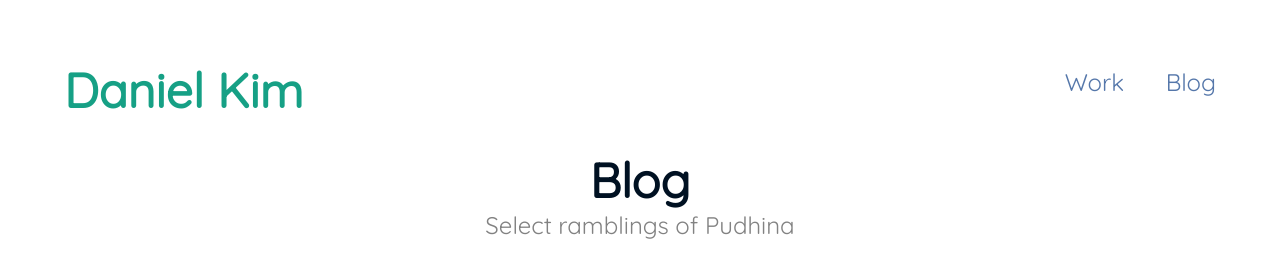
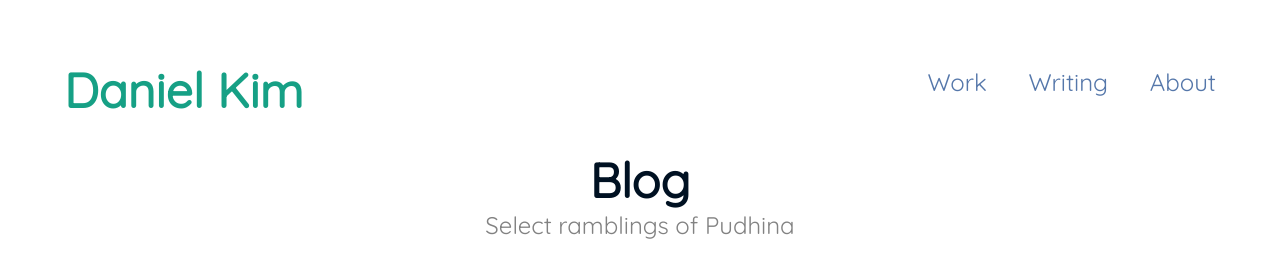
Before and after one commit to danielk56/danielk56.github.io, a Jekyll site: the page built from blog.md, in a window 1280 px wide. Shown: the top 263 px of the page. Built offline with Jekyll 4.4.1, drawn with Linux system fonts in a browser that asks for light colours.

Commit message:
Update header.html

```diff
--- a/_includes/header.html
+++ b/_includes/header.html
@@ -7,7 +7,8 @@
 
 <ul class="menu">
 <li class="menu__entry"><a href="{{ '/work' | prepend: site.baseurl }}">Work</a></li>
-<li class="menu__entry"><a href="{{ '/blog' | prepend: site.baseurl }}">Blog</a></li>
+<li class="menu__entry"><a href="{{ '/blog' | prepend: site.baseurl }}">Writing</a></li>
+<li class="menu__entry"><a href="{{ '/blog' | prepend: site.baseurl }}">About</a></li>
 </div>
 </ul>
 
```
